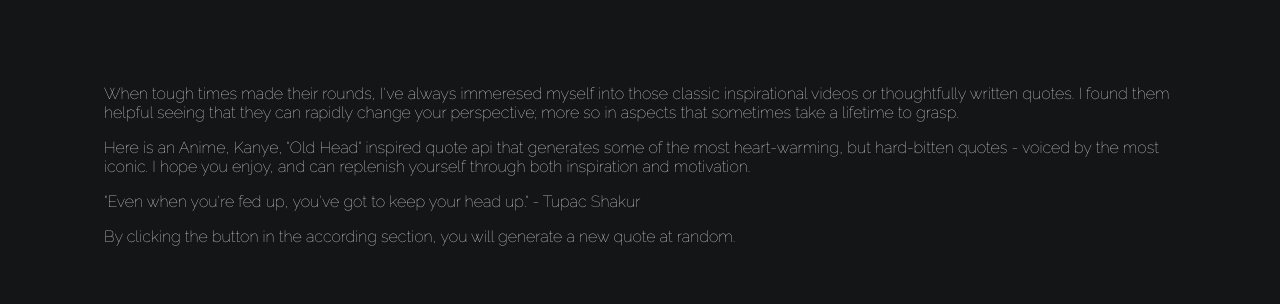
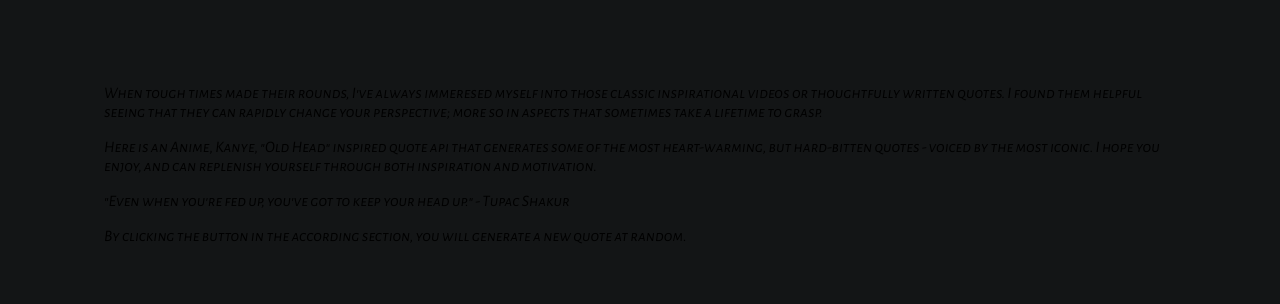
Before and after one commit to Orantes-J/Mood-Booster, a website built with Parcel: page index.html in a window 1280 px wide. Shown: the part 109-413 px from the top of the page. Built offline with nearby package versions, Linux system fonts and the light colour scheme.

Commit message:
changed class name for p tag

```diff
--- a/index.html
+++ b/index.html
@@ -34,7 +34,7 @@
         </ul>
     </div>
     <div class="main-container">
-        <section class="mid-font">
+        <section class="low-font">
             <p>When tough times made their rounds, I've always immeresed myself into those classic inspirational videos or thoughtfully written quotes. I found them helpful seeing that they can rapidly change your perspective; more so in aspects that sometimes take a lifetime to grasp.</p>
             <p>Here is an Anime, Kanye, "Old Head" inspired quote api that generates some of the most heart-warming, but hard-bitten quotes - voiced by the most iconic. I hope you enjoy, and can replenish yourself through both inspiration and motivation.</p>
             <p>"Even when you're fed up, you've got to keep your head up." - Tupac Shakur</p>
```
